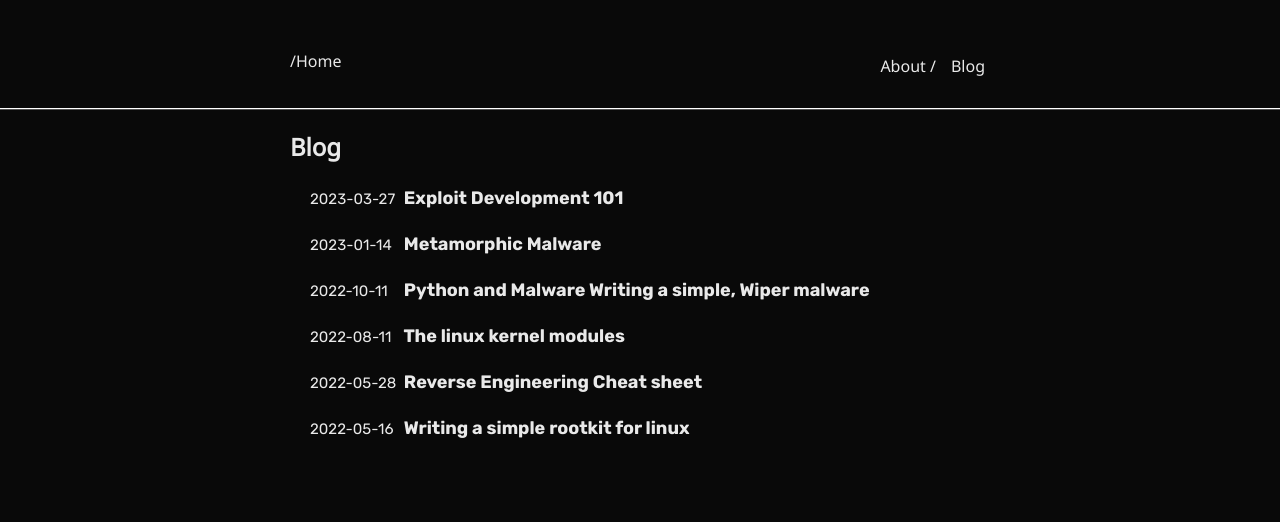
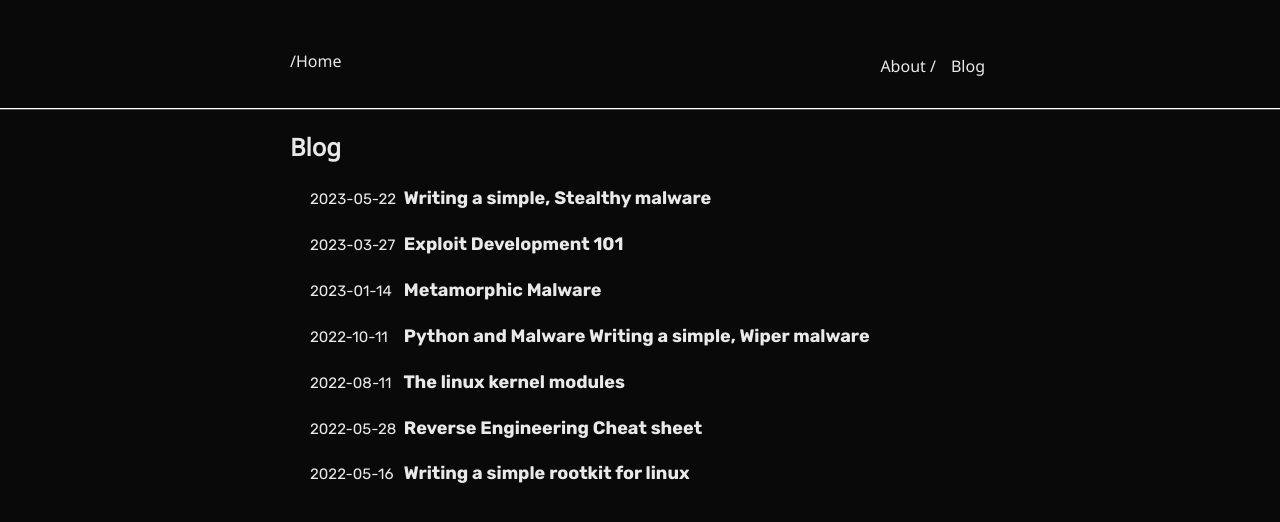
Before and after one commit to 0xf00I/0xf00i.github.io, a Jekyll site: the page built from blog.md, in a window 1280 px wide. Shown: the top 522 px of the page. Built offline with Jekyll 4.4.1, drawn with Linux system fonts in a browser that asks for light colours.

Commit message:
Update 2023-5-22-Writing a simple, Stealthy malware.md

```diff
--- a/_posts/2023-5-22-Writing a simple, Stealthy malware.md
+++ b/_posts/2023-5-22-Writing a simple, Stealthy malware.md
@@ -1,5 +1,11 @@
+---
+title: Writing a simple, Stealthy malware
+layout: default
+tags: [malware development]
+blog_post: true
+---
+
 # Introduction
-
 
 This article will discuss and demonstrate how polymorphic malware use self-modification to hide its inner workings, In my previous post metamorphic malware, I explained how to write a malware with metamorphism features. So what is it, Well, Polymorphic malware is an old idea basically “is being able to assign a different behavior or value to something” which make it tricky to detect and protect against, Polymorphic malware takes advantage of encryption to obfuscate its original code effectively evading detection by traditional signature-based detection mechanisms. [Source Code](https://github.com/0xf00I/Dark-Morph)
 
```
